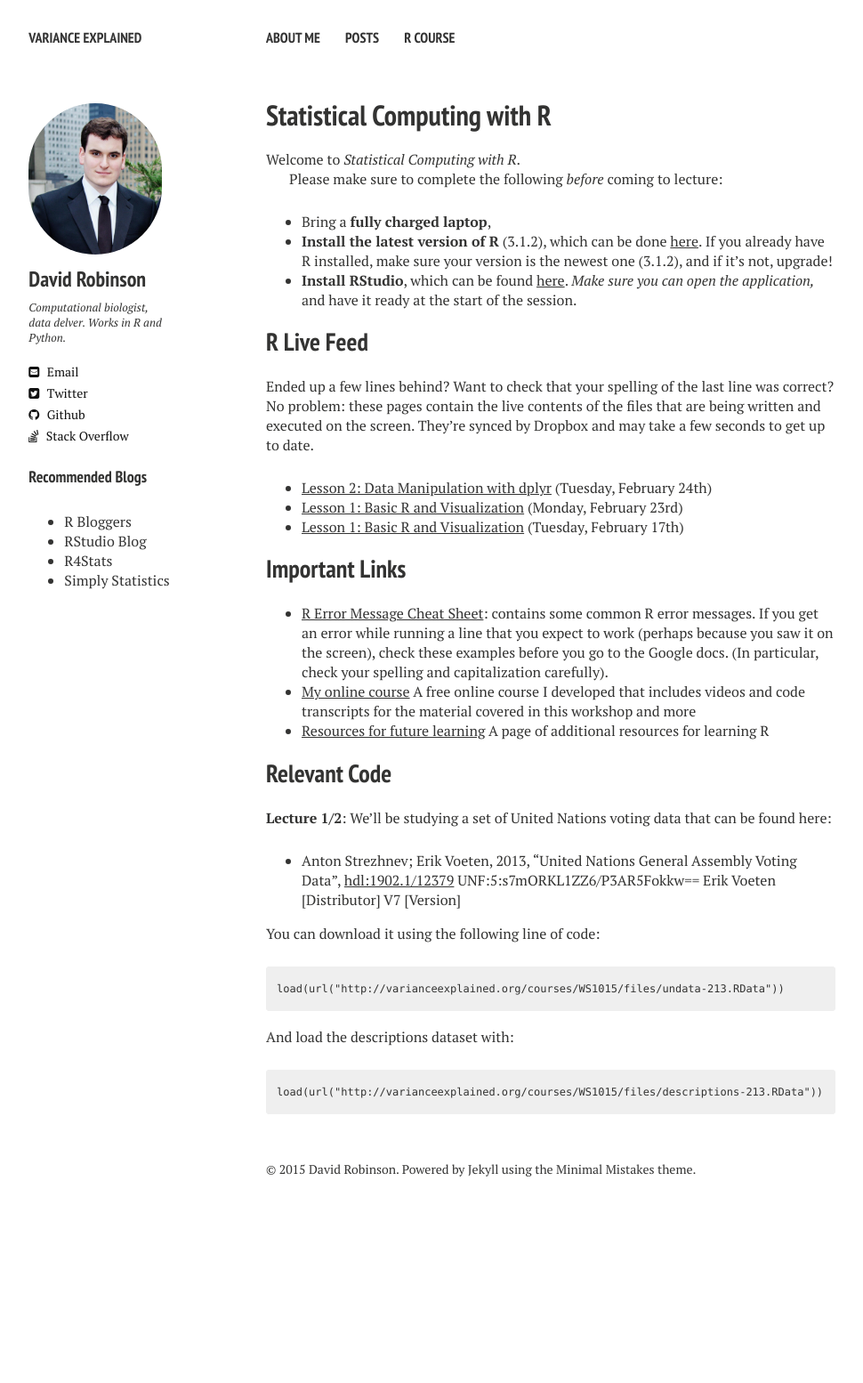
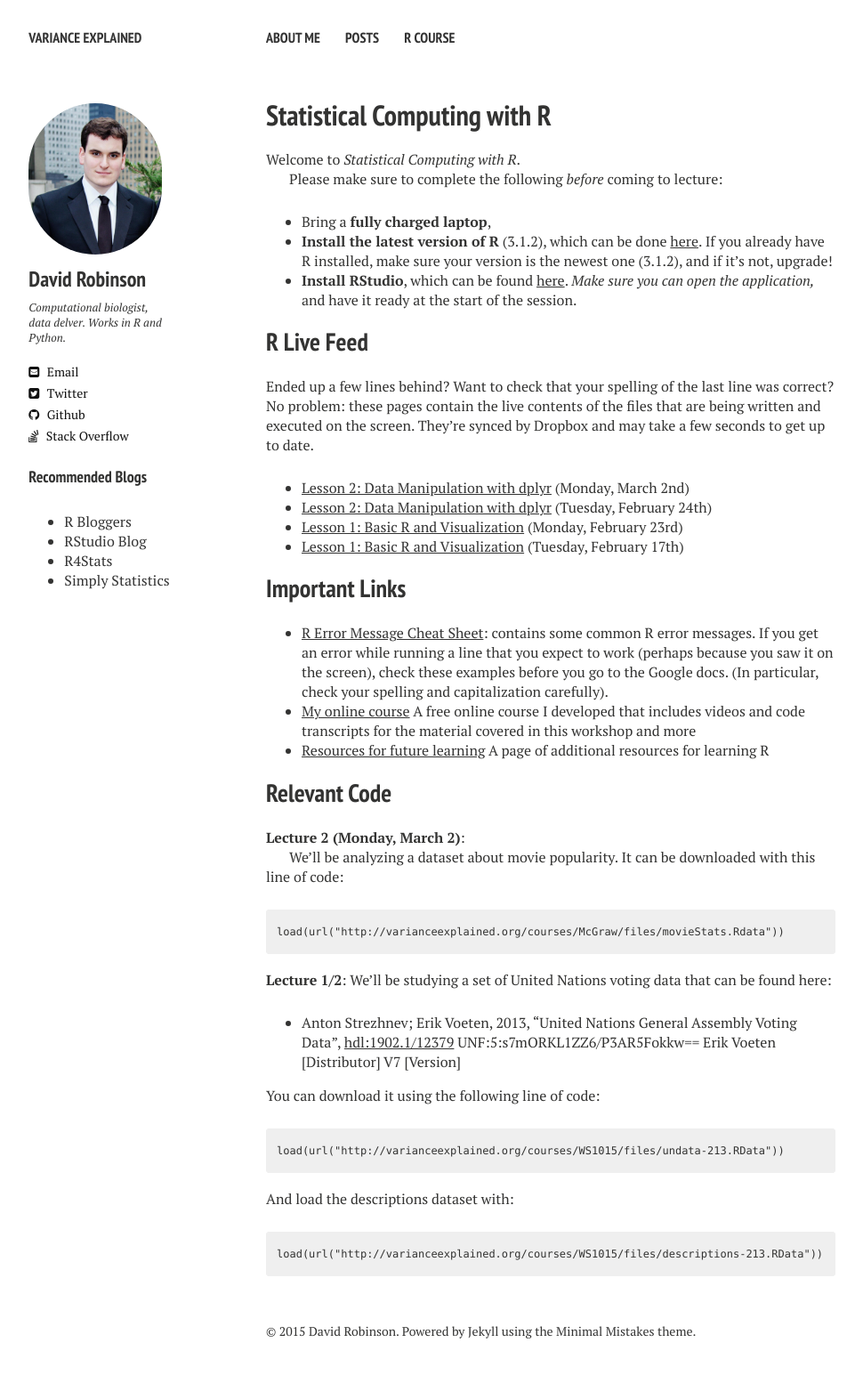
Before and after one commit to orenetar3/dgrtwo.github.com, a Jekyll site: the page built from courses/McGraw/index.md, in a window 1280 px wide. Shown: the whole page at 89% size, without its empty margins (21-991 px from the left). Built offline with Jekyll 4.4.1, drawn with Linux system fonts in a browser that asks for light colours; nearby versions of some CDN libraries; before the commit the page ends 1372 px from its top, so only the background shows below that.

Commit message:
Added links and file for Sean's course

```diff
--- a/courses/McGraw/index.md
+++ b/courses/McGraw/index.md
@@ -18,6 +18,7 @@ R Live Feed
 ----------------
 Ended up a few lines behind? Want to check that your spelling of the last line was correct? No problem: these pages contain the live contents of the files that are being written and executed on the screen. They're synced by Dropbox and may take a few seconds to get up to date.
 
+* [Lesson 2: Data Manipulation with dplyr](https://www.dropbox.com/s/402pummzzal7ouo/2015_3_2_Rlesson.txt?dl=0) (Monday, March 2nd)
 * [Lesson 2: Data Manipulation with dplyr](https://www.dropbox.com/s/qcsjaoc5hooxnf3/lesson2_022415.txt?dl=0) (Tuesday, February 24th)
 * [Lesson 1: Basic R and Visualization](https://www.dropbox.com/s/nlcfg342eh06efu/lesson1_022315.txt?dl=0) (Monday, February 23rd)
 * [Lesson 1: Basic R and Visualization](https://www.dropbox.com/s/qehj8y1v0qlec5y/lesson1.txt?dl=0) (Tuesday, February 17th)
@@ -32,6 +33,12 @@ Important Links
 Relevant Code
 ---------------
 
+**Lecture 2 (Monday, March 2)**:
+
+We'll be analyzing a dataset about movie popularity. It can be downloaded with this line of code:
+
+    load(url("http://varianceexplained.org/courses/McGraw/files/movieStats.Rdata"))
+
 **Lecture 1/2**: We'll be studying a set of United Nations voting data that can be found here:
 
 * Anton Strezhnev; Erik Voeten, 2013, "United Nations General Assembly Voting Data", <a href="http://hdl.handle.net/1902.1/12379">hdl:1902.1/12379</a> UNF:5:s7mORKL1ZZ6/P3AR5Fokkw== Erik Voeten [Distributor] V7 [Version]
```
Also changed, not shown: 1 other file.
